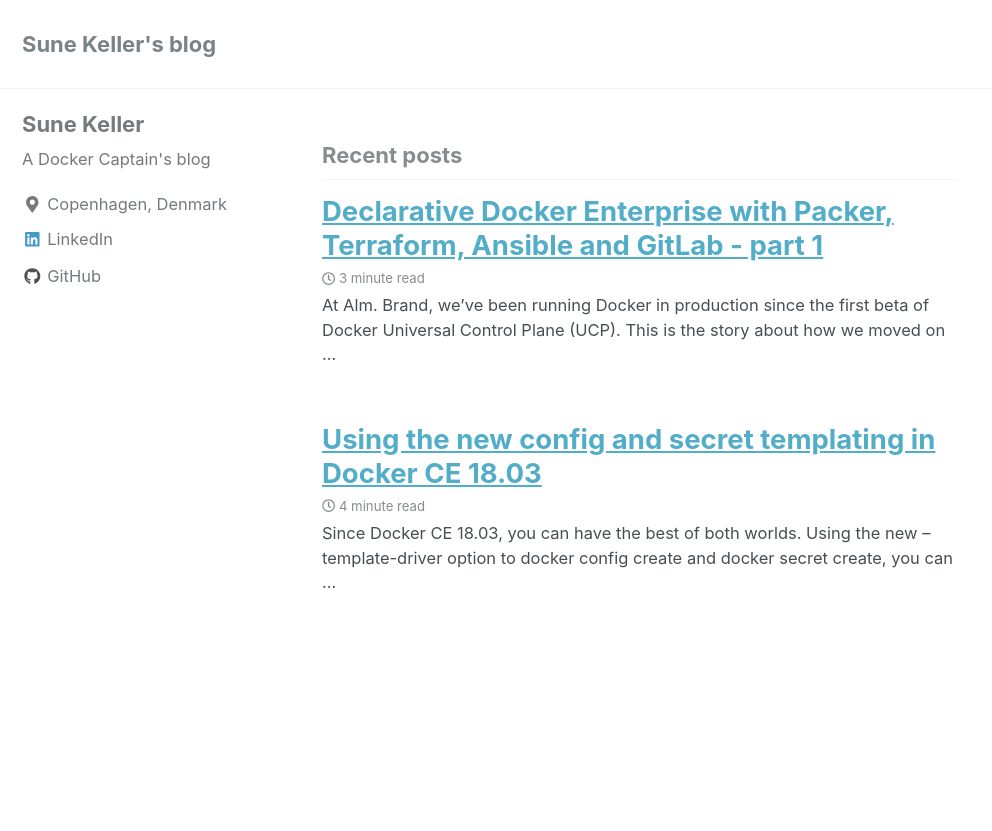
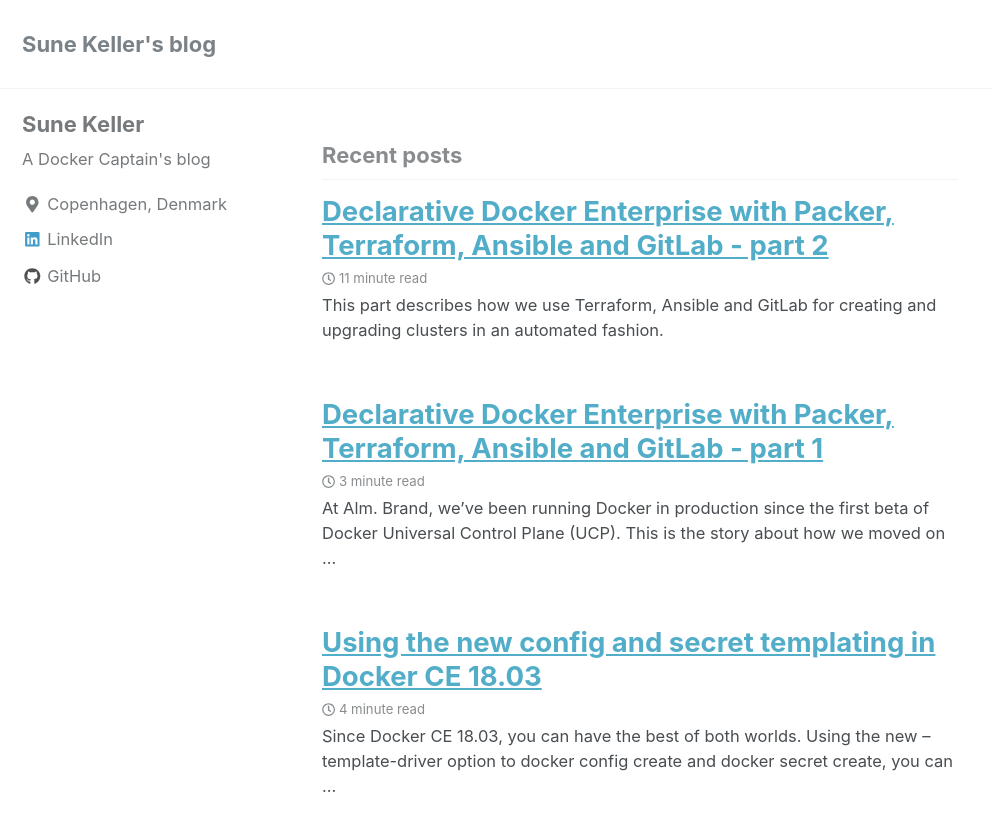
Before and after one commit to sirlatrom/blog.sunekeller.dk, a Jekyll site: the page built from index.html, in a window 1280 px wide and 900 px high. Shown: the top 831 px of the window, without its empty margins (0-992 px from the left). Built offline with Jekyll 4.4.1, drawn with Linux system fonts in a browser that asks for light colours; nearby versions of some CDN libraries; the list of posts is cut into pages by our own code.

Commit message:
Part 2 done
Signed-off-by: Sune Keller <absukl@almbrand.dk>

````diff
--- a/_drafts/declarative-docker-enterprise-part-2.md
+++ b/_posts/2018-08-21-declarative-docker-enterprise-part-2.md
@@ -1,8 +1,8 @@
 ---
 title: Declarative Docker Enterprise with Packer, Terraform, Ansible and GitLab - part 2
 tags: [docker,docker enterprise,packer,terraform,ansible,gitlab,series,enterprise]
-description: Part 2
-excerpt: Part 2
+description: This part describes how we use Terraform, Ansible and GitLab for creating and upgrading clusters in an automated fashion.
+excerpt: This part describes how we use Terraform, Ansible and GitLab for creating and upgrading clusters in an automated fashion.
 image:
 uuid: 43e9242c-a205-11e8-a622-6c3be53e3c96
 ---
@@ -31,13 +31,13 @@ Here's a list of variables that we define for *every* VM (using a map from VM na
 * Number of vCPUs
 * Memory size in MB
 * Disk size [^linked-clone-requirements]
-* Datacenter name (`dc1` or `dc2`)
+* Datacenter name (e.g. `dc1` or `dc2`)
 * Primary network name [^indirect-tf-config]
 * Storage network name [^indirect-tf-config] [^netapp-dvp-note]
 * Storage IP address [^netapp-dvp-note]
 * Storage policy name [^netapp-dvp-note]
 
-That's a **lot**! Additionally, we have to ask the network team to create DHCP reservations and VIP addresses, ask our storage vendor to add the storage IP addresses to the whitelist for the given storage policy, and request TLS certificates for UCP and DTR from our internal PKI.
+That's a **lot**! Additionally, we have to ask the network team to create DHCP reservations and VIP addresses, ask our storage vendor to add the storage IP addresses to the whitelist for the given storage policy, and request TLS certificates for UCP and DTR from our internal PKI. Those are all tasks ripe for automation, but we haven't got there yet.
 
 But once all that is defined, we're good to go and can run our pipeline in GitLab.[^gitlab-variables-note]
 
@@ -109,7 +109,7 @@ Using the UCP HTTP API, we create the teams, checking for each one that it does
         1. We get the join token for Swarm workers from the first manager node by running `docker swarm join-token worker`
         1. The current Swarm cluster status of each non-manager node is collected
         1. If the node is not already in the cluster, we join it by running `docker swarm join --token <token> <first-node-addr>:2377`
-        1. We add a Swarm node label to every node based on its value from the Terraform config's deployment stage variable (this is later used for constraining Swarm services to specific stages when the user has access to multiple stages)
+        1. We add a Swarm node label to every node based on its value from the Terraform config's deployment stage variable (this is later used for constraining Swarm services to specific stages when the user has access to multiple stages), and one that signifies what datacenter the node is in
         1. We also add a Swarm node label to assign each node to a UCP collection by setting the `com.docker.ucp.access.label` label, e.g. to `prod`, which will restrict which UCP users will be able to see and interact with/schedule services on the node
         1. We wait for the `ucp-reconcile` container on the first manager node to exit successfully (see the [UCP architecture](https://docs.docker.com/ee/ucp/ucp-architecture/#under-the-hood) page), indicating that the UCP worker components are up and running
         1. When all worker and DTR nodes are correctly configured as plain workers, we need to install DTR:
@@ -150,6 +150,8 @@ templates = {
 }
 ```
 
+You'll notice the template for `ucp1` having changed from `Ubuntu1604DockerTemplate-20180604-154739-master-50798-push` to `Ubuntu1604DockerTemplate-20180820-022846-master-63776-pipeline`. A useful tool called [json2hcl](https://github.com/kvz/json2hcl) ([Docker image](https://hub.docker.com/r/fxinnovation/json2hcl/)) helps us convert between Hashicorp's HCL configuration format and JSON, allowing us to manipulate the config with [jq](https://stedolan.github.io/jq/).
+
 We then run `terraform plan` followed by `terraform apply`, and Terraform should then show the `ucp1` VM as [*tainted*](https://www.terraform.io/docs/commands/taint.html) since its template VM name has changed, forcing the VM to be destroyed and a new one created in its place. Thankfully, Terraform allows us to hook into the destroy process, running scripts *before* the VM is destroyed. Furthermore, we can abort the destruction of the VM if our script errors out, allowing us to stop the process and carry out manual intervention when facing specific failure conditions. Terraform remembers its progress and will re-attempt to replace the VM next time we run the pipeline.
 
 Here's the general process for upgrades:
@@ -169,6 +171,11 @@ Here's the general process for upgrades:
                 1. Joining the new VM to the Swarm cluster, wait for it to be marked as healthy
                 1. Putting the VM in the right UCP collection (using node labels) so tasks can be scheduled on it
                 1. Performing additional tasks for UCP* or DTR** nodes
+                1. When the *last* VM has been successfully upgraded to the same Docker Engine version, UCP and DTR are upgraded if the desired version is newer than what's currently installed:
+                    1. We take a backup of UCP using the `docker run ... docker/ucp backup` command, and copy the resulting archive to the GitLab runner for archival.
+                    1. UCP is upgraded by running `docker run ... docker/ucp upgrade` command, and the command runs synchronously until the upgrade completes.
+                    1. We take a backup of DTR's metadata (not its image data, which resides on an NFS share), which takes a considerable time, and copy the resulting archive to the GitLab runner for archival. Note that we have to run the output of the backup command through `gzip` for the resulting file size to be small enough that Ansible's expensive `fetch` action doesn't [consume all available memory](https://docs.ansible.com/ansible/latest/modules/fetch_module.html#notes) on our GitLab runner VM.
+                    1. The process is similar for DTR, `docker run ... docker/dtr upgrade`, which upgrades each component one at a time on each DTR replica.
         {:.lower_roman_list}
     {:.lower_alpha_list}
 
````
